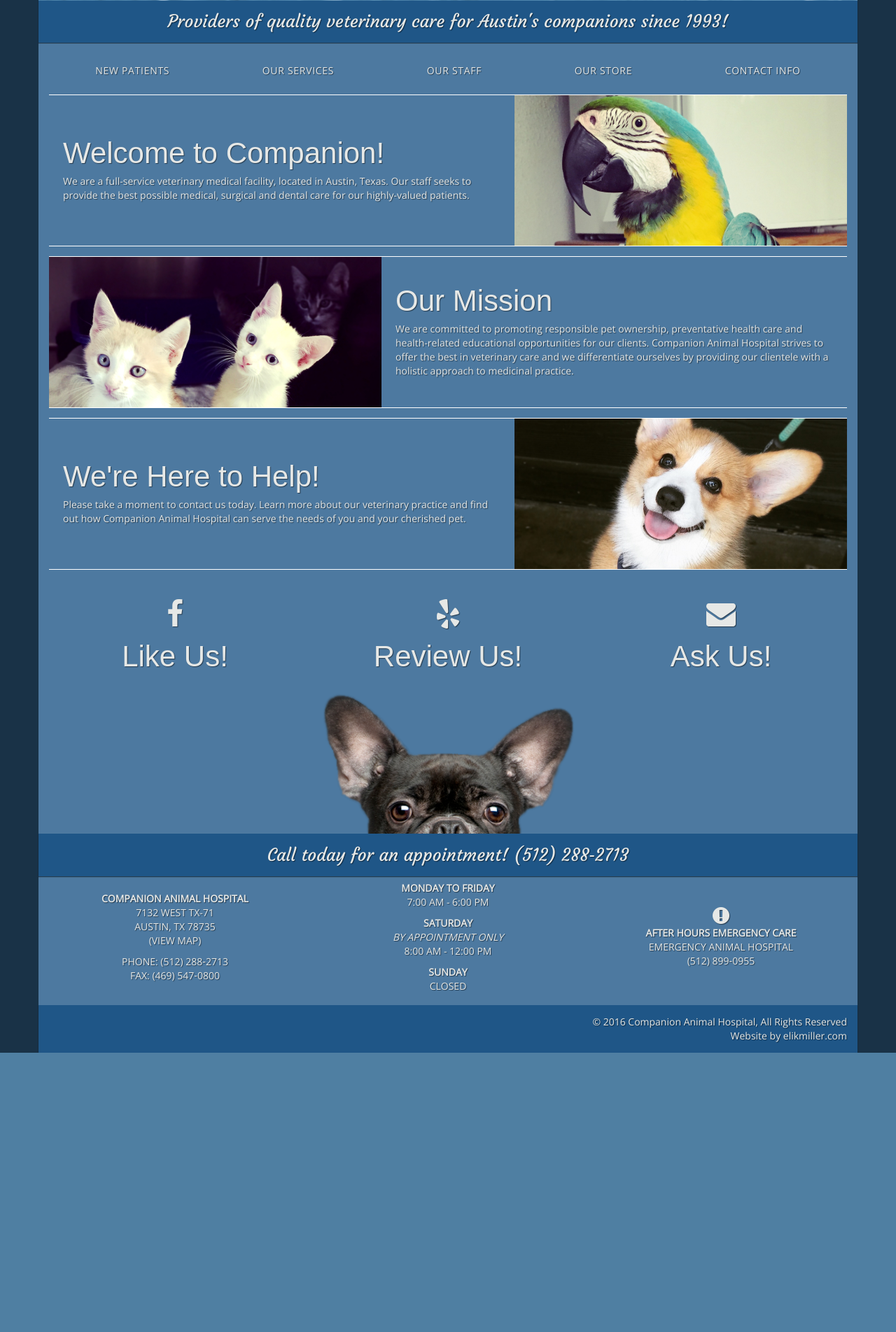
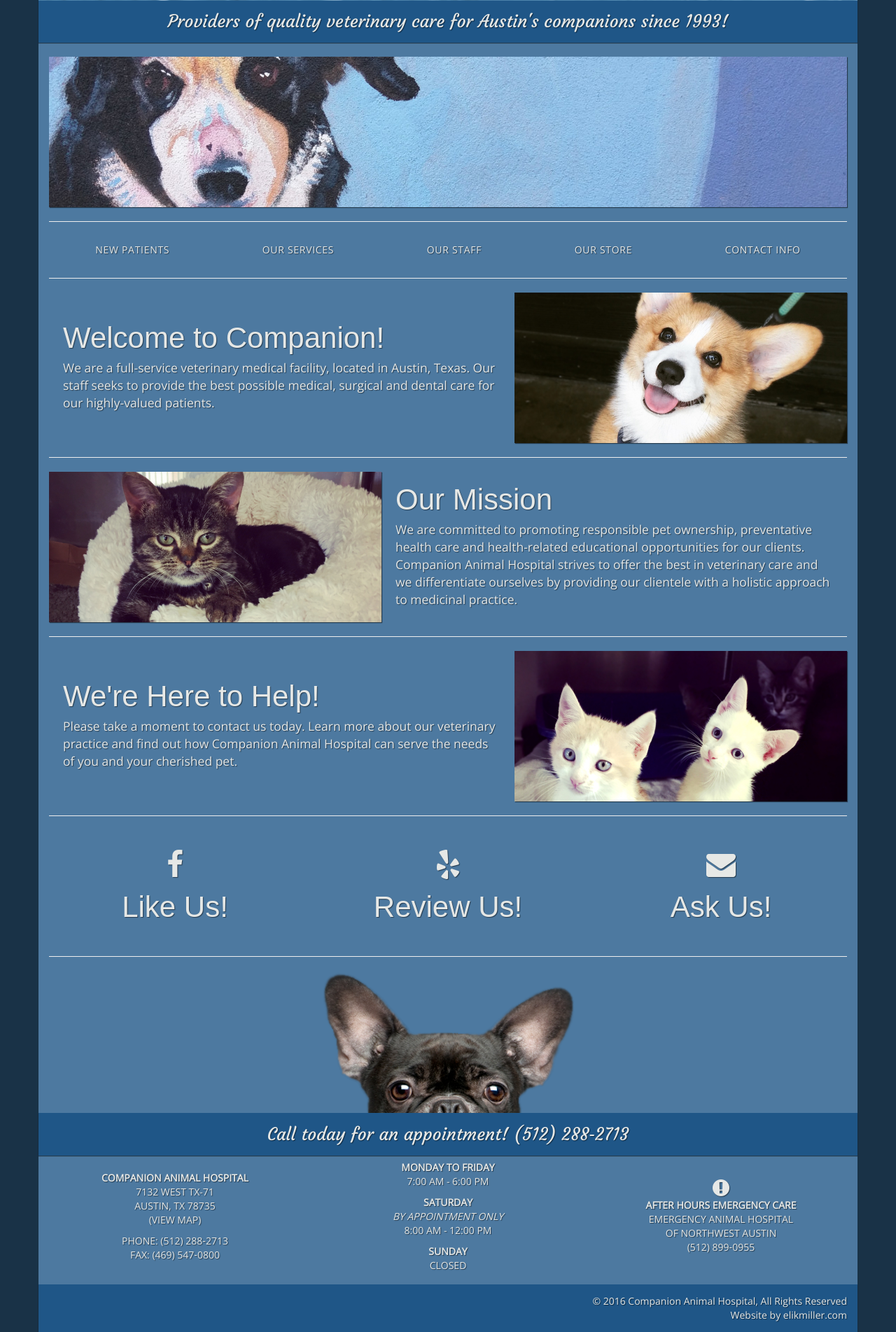
Before and after one commit to elikmiller/companionahoakhill, a Flask app: page / in a window 1280 px wide. Shown: the part 287-2190 px from the top of the page at 70% size. Before the commit the page ends 1791 px from the top, so only its background shows below. Run offline with Flask 2, Linux system fonts and the light colour scheme; some libraries are stand-ins or nearby versions; some web fonts are replaced.

Commit message:
Home Edits

```diff
--- a/static/css/home.css
+++ b/static/css/home.css
@@ -5,9 +5,6 @@
 	align-items: center;
 	margin-top: 1em;
 	margin-bottom: 1em;
-	border-style: solid;
-	border-width: 1px 0px;
-	border-color: white;
 	min-height: 215px;
 }
 
@@ -15,6 +12,10 @@
 .row.no-gutters > [class*=" col-"] {
 	padding-right: 0;
 	padding-left: 0;
+}
+
+.shadow {
+	box-shadow: 1px 1px 1px rgba(0, 0, 0, 0.5);
 }
 
 .content-title {
@@ -26,6 +27,10 @@
 	padding-left: 2rem;
 	padding-right: 2rem;
 	height: 100%;
+}
+
+.content-text p {
+	font-size: 125%;
 }
 
 #home-nav > li > a {
--- a/templates/base.html
+++ b/templates/base.html
@@ -88,7 +88,11 @@
 				<hr class="visible-xs">
 			</div>
 			<div id="emergency" class="col-xs-12 col-sm-4">
-				<p><i class="fa fa-exclamation-circle fa-2x"></i><br><strong>After Hours Emergency Care</strong><br><a href="http://www.eahnwa.com/" target="_blank">Emergency Animal Hospital</a><br>(512)&nbsp;899&#8209;0955</p>
+				<p>
+					<i class="fa fa-exclamation-circle fa-2x"></i><br><strong>After Hours Emergency Care</strong><br>
+					<a href="http://www.eahnwa.com/" target="_blank">Emergency Animal Hospital<br>Of Northwest Austin</a><br>
+					(512)&nbsp;899&#8209;0955
+				</p>
 			</div>
 		</div>
 	</div>
--- a/templates/home.html
+++ b/templates/home.html
@@ -11,6 +11,12 @@ Home
 
 {% block content_body %}
 <div class="row">
+	<div class="hidden-xs col-sm-12">
+		<img class="img-responsive center-block shadow" src="static/img/cropped/wide_dog_mural.jpg">
+	</div>
+</div>
+<hr>
+<div class="row">
 	<div class="col-xs-12 text-center">
 		<ul id="home-nav" class="nav nav-justified">
 			<li><a href="#">New Patients</a></li>
@@ -21,7 +27,7 @@ Home
 		</ul>
 	</div>
 </div>
-
+<hr>
 <div class="row no-gutters">
 	<div class="col-xs-12 col-sm-7">
 		<div class="content-text">
@@ -30,13 +36,13 @@ Home
 		</div>
 	</div>
 	<div class="hidden-xs col-sm-5">
-		<img class="img-responsive" src="static/img/cropped/bird.jpg">
+		<img class="img-responsive center-block shadow" src="static/img/cropped/puppy.jpg">
 	</div>
 </div>
-
+<hr>
 <div class="row no-gutters">
 	<div class="hidden-xs col-sm-5">
-		<img class="img-responsive" src="static/img/cropped/cats.jpg">
+		<img class="img-responsive center-block shadow" src="static/img/cropped/reggie.jpg">
 	</div>
 	<div class="col-xs-12 col-sm-7">
 		<div class="content-text">
@@ -45,7 +51,7 @@ Home
 		</div>
 	</div>
 </div>
-
+<hr>
 <div class="row no-gutters">
 	<div class="col-xs-12 col-sm-7">
 		<div class="content-text">
@@ -54,10 +60,10 @@ Home
 		</div>
 	</div>
 	<div class="hidden-xs col-sm-5">
-		<img class="img-responsive" src="static/img/cropped/puppy.jpg">
+		<img class="img-responsive center-block shadow" src="static/img/cropped/cats.jpg">
 	</div>
 </div>
-
+<hr>
 <div class="row">
 	<div class="col-xs-4">
 		<div id="facebook" class="social">
@@ -84,7 +90,5 @@ Home
 		</div>
 	</div>
 </div>
-
-
-
-	{% endblock %}
+<hr>
+{% endblock %}
```
